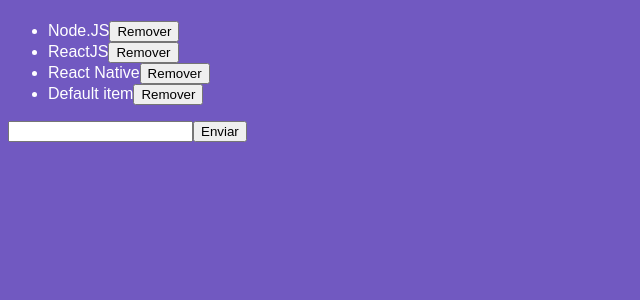
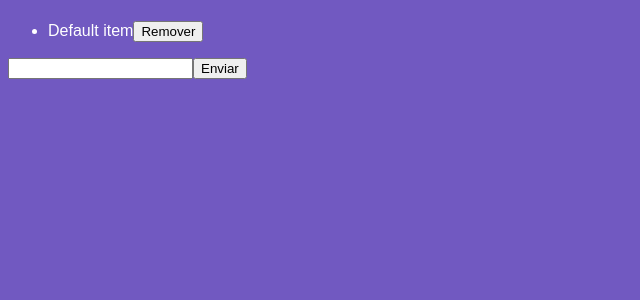
Before and after one commit to leohmoraes/rocketseat-03, a React app: page / in a window 1280 px wide. Shown: the top 300 px of the page, without its empty margins (0-640 px from the left). Built offline with nearby package versions, Linux system fonts and the light colour scheme.

Commit message:
11 ciclo de vida do componente https://github.com/leohmoraes/rocketseat-04/issues/10

```diff
--- a/src/components/TechList.js
+++ b/src/components/TechList.js
@@ -16,11 +16,49 @@
     state = { // todo o estado/STATE é imutável
         newTech: '', //variavel para armazenar o novo valor
         techs: [
-            'Node.JS',
-            'ReactJS',
-            'React Native',
+            // 'Node.JS',
+            // 'ReactJS',
+            // 'React Native',
         ]
     };
+
+    /**
+     * Ciclo de vida de um componente: 1
+     * Executado assim que o componente aparece na tela
+     */
+    componentDidMount() {
+        const techs = localStorage.getItem('techs');
+
+        if(techs) {
+            this.setState({ techs: JSON.parse(techs) });
+        }
+    }
+
+    /**
+     * Ciclo de vida de um componente: 2
+     * O mais importante. Executado sempre que houver alteracoes nas props do componente ou no estado/state
+     * Visualiza no DevTools, Application, LocalStorage
+     */
+    // componentDidUpdate(prevProps, prevState) {
+    componentDidUpdate(_, prevState) { // nao será usado o primeiro argumento
+        // this.props, this.state
+        if (prevState.techs !== this.state.techs) {
+            localStorage.setItem( 'techs', JSON.stringify(this.state.techs)); //localstorage nao aceita array, transformado JSON
+        }
+    }
+
+    /**
+     * Ciclo de vida de um componente: 3
+     * Pouco usado. Executado quando o component deixa de existir
+     */
+    componenteWillUnmount(){
+        /*
+        Poderia ser usado no TechItem,
+        por exemplo, em algum motivo se tivesse no componentDidMount um evento eventListener
+        ele fica ouvindo o evento do usuario, o cursor por exemplo, ele não morre quando o componente finaliza.
+        entao WillUnmounte seria usada para limpar uma sujeira na aplicação e reseta o estado antes do uso
+        */
+    }
 
     /**
      * Toda a vez que criamos uma funcao propria dentro do componente no estilo de classe
```
